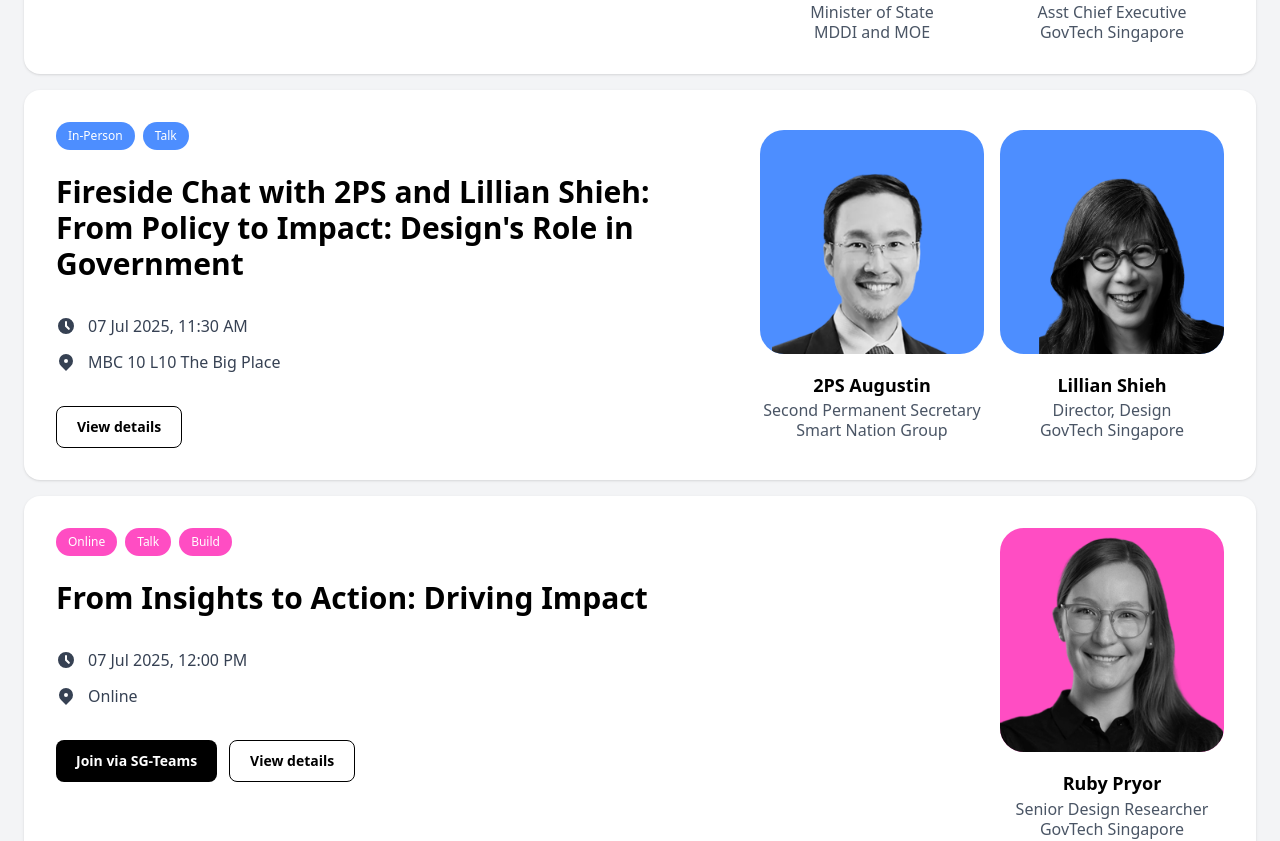
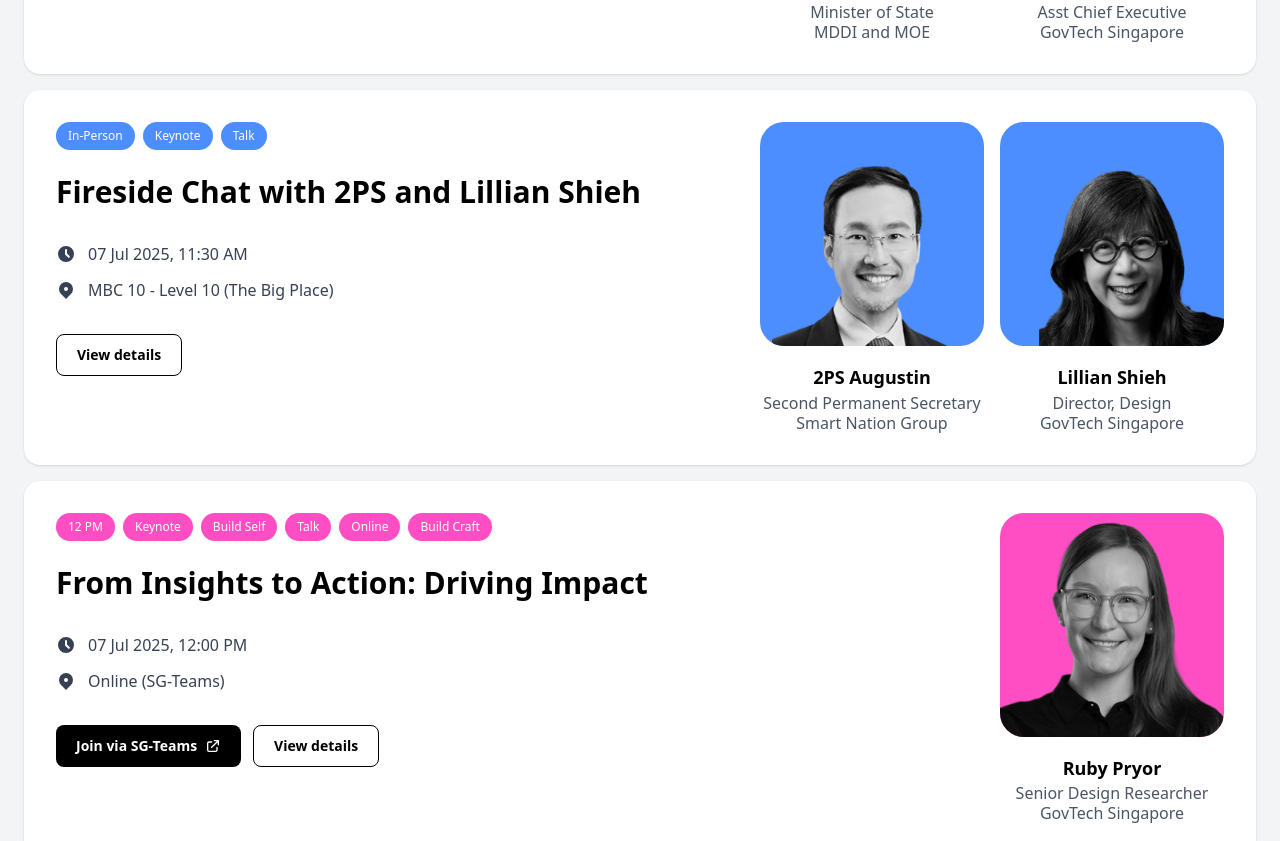
Before and after one commit to rezailmi/govtech-designfest, a Next.js app: page / in a window 1280 px wide. Shown: the part 2234-3075 px from the top of the page. Built offline with nearby package versions, Linux system fonts and the light colour scheme.

Commit message:
Refactor AgendaSection and KeynoteCard components for "GovTech Design Festival 2025"; enhance tab layout and styling for better responsiveness, update keynote details to include join links, and improve visual consistency across components.

```diff
--- a/src/app/page.tsx
+++ b/src/app/page.tsx
@@ -1072,37 +1072,37 @@ function AgendaSection() {
         </div>
 
         {/* Week Tabs */}
-        <div className="mb-8 -mx-6 px-6 overflow-x-auto scrollbar-hide">
-          <Tabs defaultValue="week1">
-            <TabsList className="h-12 bg-transparent gap-2 p-0 w-fit min-w-full flex">
+        <Tabs defaultValue="week1" className="mb-8">
+          <div className="overflow-x-auto sm:overflow-x-visible mb-8 scrollbar-hide">
+            <TabsList className="h-12 bg-transparent gap-2 p-0 w-fit flex">
               <TabsTrigger value="week1" className="data-[state=active]:bg-white data-[state=active]:text-black data-[state=active]:border-white data-[state=inactive]:border data-[state=inactive]:border-gray-500 data-[state=inactive]:text-gray-300 h-10 px-3 sm:px-6 text-sm sm:text-base font-medium cursor-pointer whitespace-nowrap flex-shrink-0">Week 1</TabsTrigger>
               <TabsTrigger value="week2" className="data-[state=active]:bg-white data-[state=active]:text-black data-[state=active]:border-white data-[state=inactive]:border data-[state=inactive]:border-gray-500 data-[state=inactive]:text-gray-300 h-10 px-3 sm:px-6 text-sm sm:text-base font-medium cursor-pointer whitespace-nowrap flex-shrink-0">Week 2</TabsTrigger>
               <TabsTrigger value="week3" className="data-[state=active]:bg-white data-[state=active]:text-black data-[state=active]:border-white data-[state=inactive]:border data-[state=inactive]:border-gray-500 data-[state=inactive]:text-gray-300 h-10 px-3 sm:px-6 text-sm sm:text-base font-medium cursor-pointer whitespace-nowrap flex-shrink-0">Week 3</TabsTrigger>
               <TabsTrigger value="week4" className="data-[state=active]:bg-white data-[state=active]:text-black data-[state=active]:border-white data-[state=inactive]:border data-[state=inactive]:border-gray-500 data-[state=inactive]:text-gray-300 h-10 px-3 sm:px-6 text-sm sm:text-base font-medium cursor-pointer whitespace-nowrap flex-shrink-0">Week 4</TabsTrigger>
               <TabsTrigger value="week5" className="data-[state=active]:bg-white data-[state=active]:text-black data-[state=active]:border-white data-[state=inactive]:border data-[state=inactive]:border-gray-500 data-[state=inactive]:text-gray-300 h-10 px-3 sm:px-6 text-sm sm:text-base font-medium cursor-pointer whitespace-nowrap flex-shrink-0">Week 5</TabsTrigger>
             </TabsList>
+          </div>
 
-          <TabsContent value="week1" className="mt-8">
+          <TabsContent value="week1">
             {renderWeekContent('week1')}
           </TabsContent>
 
-          <TabsContent value="week2" className="mt-8">
+          <TabsContent value="week2">
             {renderWeekContent('week2')}
           </TabsContent>
 
-          <TabsContent value="week3" className="mt-8">
+          <TabsContent value="week3">
             {renderWeekContent('week3')}
           </TabsContent>
 
-          <TabsContent value="week4" className="mt-8">
+          <TabsContent value="week4">
             {renderWeekContent('week4')}
           </TabsContent>
 
-                    <TabsContent value="week5" className="mt-8">
+          <TabsContent value="week5">
             {renderWeekContent('week5')}
           </TabsContent>
         </Tabs>
-        </div>
       </div>
     </section>
   )
--- a/src/components/keynote/keynote-card.tsx
+++ b/src/components/keynote/keynote-card.tsx
@@ -49,10 +49,18 @@ export function KeynoteCard({ keynote }: KeynoteCardProps) {
             </div>
 
             <div className="flex gap-3">
-              {keynote.location === 'Online' && (
-                <button className="bg-black text-white px-5 py-2.5 rounded-lg font-semibold hover:bg-gray-800 transition-colors text-sm">
+              {keynote.joinUrl && (
+                <a
+                  href={keynote.joinUrl}
+                  target="_blank"
+                  rel="noopener noreferrer"
+                  className="bg-black text-white px-5 py-2.5 rounded-lg font-semibold hover:bg-gray-800 transition-colors text-sm inline-flex items-center gap-2"
+                >
                   Join via SG-Teams
-                </button>
+                  <svg className="w-4 h-4" fill="none" stroke="currentColor" viewBox="0 0 24 24">
+                    <path strokeLinecap="round" strokeLinejoin="round" strokeWidth={2} d="M10 6H6a2 2 0 00-2 2v10a2 2 0 002 2h10a2 2 0 002-2v-4M14 4h6m0 0v6m0-6L10 14" />
+                  </svg>
+                </a>
               )}
               <button className="border border-black text-black px-5 py-2.5 rounded-lg font-semibold hover:bg-gray-50 transition-colors text-sm">
                 View details
@@ -70,7 +78,7 @@ export function KeynoteCard({ keynote }: KeynoteCardProps) {
                 className="flex flex-col items-center"
               >
                 <div className={`${themeColors[keynote.theme]} rounded-3xl mb-3`}>
-                  <div className="w-40 h-40 sm:w-48 sm:h-48 lg:w-56 lg:h-56 rounded-3xl overflow-hidden">
+                  <div className="w-32 h-32 sm:w-48 sm:h-48 lg:w-56 lg:h-56 rounded-3xl overflow-hidden">
                     <Image
                       src={speaker.image || "/assets/images/speaker-lillian.png"}
                       alt={speaker.name}
@@ -82,7 +90,7 @@ export function KeynoteCard({ keynote }: KeynoteCardProps) {
                 </div>
 
                 {/* Speaker info below each photo */}
-                <div className="text-center w-40 sm:w-48 lg:w-56 mt-2">
+                <div className="text-center w-32 sm:w-48 lg:w-56 mt-2">
                   <div className="text-black font-semibold mb-1 leading-tight text-sm sm:text-base lg:text-lg break-words">{speaker.name}</div>
                   <div className="text-gray-600 leading-tight text-xs sm:text-sm lg:text-base break-words">{speaker.title}</div>
                   <div className="text-gray-600 leading-tight text-xs sm:text-sm lg:text-base break-words">{speaker.organization}</div>
--- a/src/data/keynotes.ts
+++ b/src/data/keynotes.ts
@@ -14,6 +14,7 @@ export interface Keynote {
   speakers: Speaker[]
   theme: 'pink' | 'blue'
   tags: string[]
+  joinUrl?: string
 }
 
 export const keynotes: Keynote[] = [
@@ -32,13 +33,13 @@ export const keynotes: Keynote[] = [
       },
       {
         name: 'Shiao-Yin Kuik',
-        title: 'Design Director',
-        organization: 'GovTech Singapore',
+        title: 'Executive Director',
+        organization: 'Common Ground Civic Centre',
         image: '/assets/images/speaker-shiao-yin.png'
       }
     ],
     theme: 'blue',
-    tags: ['In-Person', 'Talk', 'Get Swag']
+    tags: ['Get Swag', 'In-Person', 'Keynote', 'Talk']
   },
   {
     id: 'empathy-fireside',
@@ -61,14 +62,14 @@ export const keynotes: Keynote[] = [
       }
     ],
     theme: 'blue',
-    tags: ['In-Person', 'Talk']
+    tags: ['In-Person', 'Keynote', 'Talk']
   },
   {
     id: 'policy-impact-fireside',
-    title: 'Fireside Chat with 2PS and Lillian Shieh: From Policy to Impact: Design\'s Role in Government',
+    title: 'Fireside Chat with 2PS and Lillian Shieh',
     date: '07 Jul 2025',
     time: '11:30 AM',
-    location: 'MBC 10 L10 The Big Place',
+    location: 'MBC 10 - Level 10 (The Big Place)',
     speakers: [
       {
         name: '2PS Augustin',
@@ -84,14 +85,14 @@ export const keynotes: Keynote[] = [
       }
     ],
     theme: 'blue',
-    tags: ['In-Person', 'Talk']
+    tags: ['In-Person', 'Keynote', 'Talk']
   },
   {
     id: 'insights-action',
     title: 'From Insights to Action: Driving Impact',
     date: '07 Jul 2025',
     time: '12:00 PM',
-    location: 'Online',
+    location: 'Online (SG-Teams)',
     speakers: [
       {
         name: 'Ruby Pryor',
@@ -101,14 +102,15 @@ export const keynotes: Keynote[] = [
       }
     ],
     theme: 'pink',
-    tags: ['Online', 'Talk', 'Build']
+    tags: ['12 PM', 'Keynote', 'Build Self', 'Talk', 'Online', 'Build Craft'],
+    joinUrl: 'https://go.gov.sg/designfestival-talk12pm'
   },
   {
     id: 'flourishing-system',
     title: 'Flourishing at All Levels of the System',
     date: '14 Jul 2025',
     time: '12:00 PM',
-    location: 'Online',
+    location: 'Online (SG-Teams)',
     speakers: [
       {
         name: 'Dr Douglas O\'Loughlin',
@@ -118,6 +120,7 @@ export const keynotes: Keynote[] = [
       }
     ],
     theme: 'pink',
-    tags: ['Online', 'Talk']
+    tags: ['12 PM', 'Keynote', 'Build Self', 'Talk', 'Online', 'Build Craft'],
+    joinUrl: 'https://go.gov.sg/designfestival-talk12pm'
   },
 ]
```
Also changed, not shown: public/assets/all-sessions.csv (added), public/assets/keynote.csv (added).
